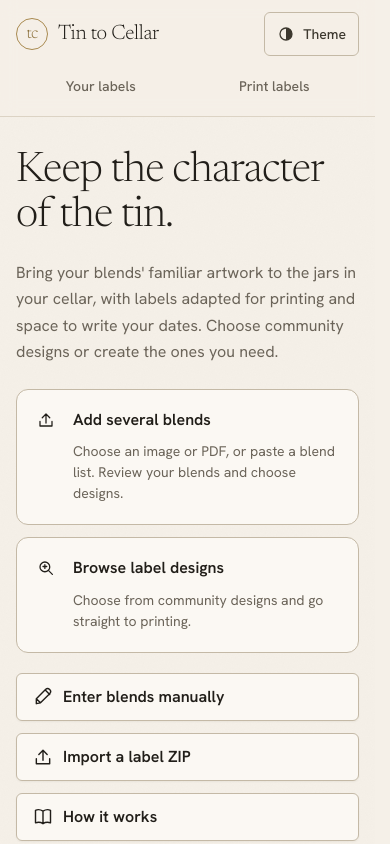
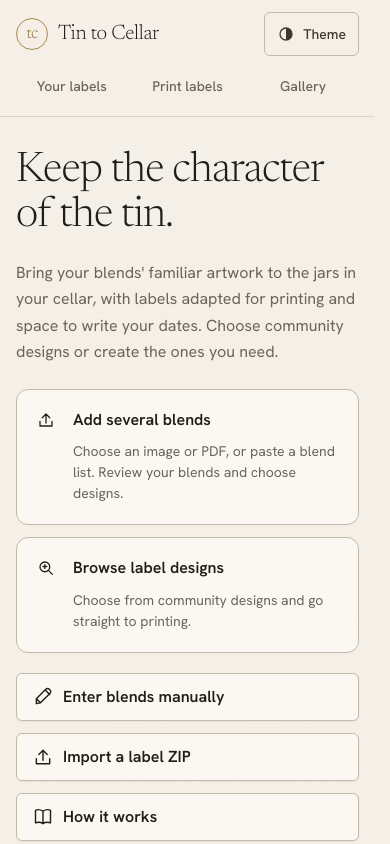
Before and after one commit to Enablement-Engineering/tin-to-cellar, a React (Vite) app: page /labels in a window 390 px wide. Shown: the top 844 px of the page. Built offline with nearby package versions, Linux system fonts and the light colour scheme.

Commit message:
Add Gallery to header and switch compact navigation at 900px

```diff
--- a/src/PublicApp.tsx
+++ b/src/PublicApp.tsx
@@ -291,7 +291,7 @@ export default function PublicApp() {
     event.preventDefault(); if (next === 'print') openReadyPrint(); else navigate(next)
   }
   const navItems: { view: View; label: string }[] = [
-    { view: 'create' as const, label: 'Your labels' }, { view: 'print' as const, label: 'Print labels' },
+    { view: 'create' as const, label: 'Your labels' }, { view: 'print' as const, label: 'Print labels' }, { view: 'gallery' as const, label: 'Gallery' },
   ]
   const showNotice = (view === 'print' || view === 'create' || view === 'artwork') && Boolean(notice) && !importing
   return <div className="app-shell tc-grain" onClick={event => {
--- a/src/styles/app.css
+++ b/src/styles/app.css
@@ -354,7 +354,11 @@ input:disabled, textarea:disabled, select:disabled { color: var(--text-muted); b
 }
 
 @media (max-width: 900px) {
-  .site-header-inner { padding-inline: 24px; }
+  .site-header { position: relative; }
+  .site-header-inner { display: grid; grid-template-columns: minmax(0, 1fr) auto; gap: 8px; padding-inline: 24px; }
+  .site-header nav { grid-column: 1 / -1; grid-row: 2; justify-content: center; width: 100%; margin-left: 0; }
+  .site-header .nav-tabs { display: grid; grid-template-columns: repeat(3, minmax(0, 1fr)); }
+  .theme-control { grid-column: 2; grid-row: 1; }
   .landing-page, .create-workspace, .view-print { padding-inline: 24px; }
   .landing-page { padding-top: 40px; }
   .print-intake, .print-job { grid-template-columns: 1fr; }
@@ -369,11 +373,8 @@ input:disabled, textarea:disabled, select:disabled { color: var(--text-muted); b
 
 @media (max-width: 600px) {
   html { scroll-padding-top: 140px; }
-  .site-header { position: relative; }
-  .site-header-inner { flex-wrap: wrap; justify-content: center; gap: 8px; padding: 12px 16px 8px; }
+  .site-header-inner { padding: 12px 16px 8px; }
   .wordmark strong, .wordmark-name { font-size: 21px; }
-  .site-header nav { justify-content: center; width: 100%; gap: 4px; }
-  .site-header .nav-tabs { display: grid; grid-template-columns: repeat(2, minmax(0, 1fr)); }
   .site-header .nav-tabs > a:only-child { grid-column: 1 / -1; }
   .site-header nav a { text-decoration: none; padding: 8px; font-size: 14px; white-space: normal; text-align: center; }
   .landing-page { gap: 40px; padding: 32px 16px 48px; }
--- a/src/styles/theme.css
+++ b/src/styles/theme.css
@@ -63,8 +63,3 @@
 .theme-panel label:hover { background: var(--surface-hover); }
 .theme-panel input { margin: 0; width: 18px; height: 18px; accent-color: var(--action-primary); }
 .theme-panel p { margin-top: 12px; color: var(--text-muted); font: var(--type-hint); }
-@media (max-width: 600px) {
-  .site-header .site-header-inner { display: grid; grid-template-columns: 1fr auto; }
-  .site-header nav { grid-column: 1 / -1; grid-row: 2; margin-left: 0; }
-  .theme-control { grid-column: 2; grid-row: 1; }
-}
```
Also changed, not shown: tests/accessibility/app.pw.ts (+22 -1 lines), tests/accessibility/gallery-pack.pw.ts (+1 -1 lines), 1 other file (tests, documents, lock files or other folders).
